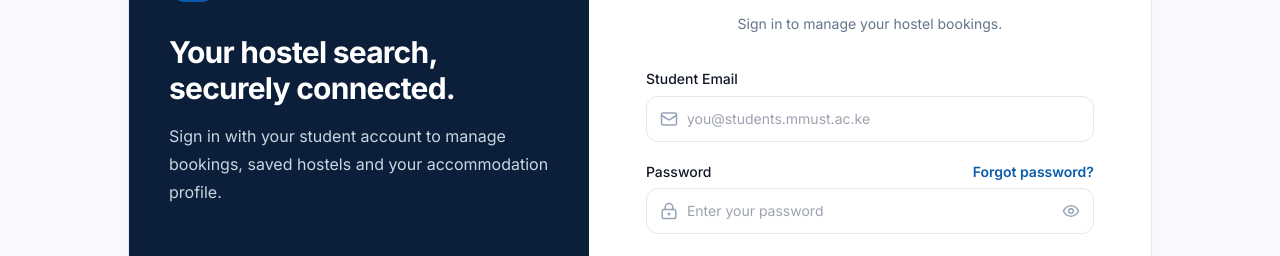
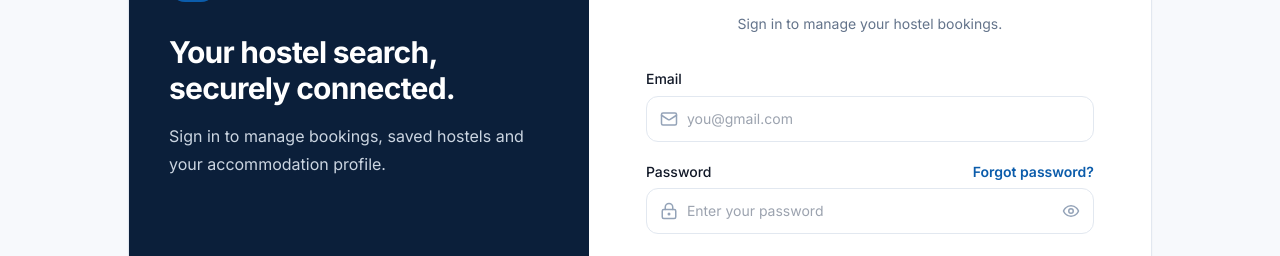
Before and after one commit to glenkevin425-ux/mmust-hostelhub, a React (Vite) app: page /login in a window 1280 px wide. Shown: the part 216-472 px from the top of the page. Built offline with nearby package versions, Linux system fonts and the light colour scheme; no server answers.

Commit message:
Update login to use standard email instead of student email

```diff
--- a/src/pages/Login.tsx
+++ b/src/pages/Login.tsx
@@ -23,7 +23,7 @@ export default function Login() {
 
     const normalizedEmail = email.trim().toLowerCase();
     if (!/^\S+@\S+\.\S+$/.test(normalizedEmail)) {
-      setMessage({ type: "error", text: "Enter a valid student email address." });
+      setMessage({ type: "error", text: "Enter a valid email address." });
       return;
     }
     if (password.length < 6) {
@@ -48,7 +48,7 @@ export default function Login() {
     setMessage(null);
     const normalizedEmail = email.trim().toLowerCase();
     if (!/^\S+@\S+\.\S+$/.test(normalizedEmail)) {
-      setMessage({ type: "error", text: "Enter your student email first, then tap Forgot password." });
+      setMessage({ type: "error", text: "Enter your email first, then tap Forgot password." });
       return;
     }
 
@@ -67,7 +67,7 @@ export default function Login() {
           <div>
             <span className="flex h-12 w-12 items-center justify-center rounded-2xl bg-brand-blue"><GraduationCap size={24} /></span>
             <h2 className="mt-8 text-3xl font-bold tracking-tight">Your hostel search, securely connected.</h2>
-            <p className="mt-4 leading-7 text-slate-300">Sign in with your student account to manage bookings, saved hostels and your accommodation profile.</p>
+            <p className="mt-4 leading-7 text-slate-300">Sign in to manage bookings, saved hostels and your accommodation profile.</p>
           </div>
           <div className="space-y-3 text-sm text-slate-300">
             <p className="flex items-center gap-2"><ShieldCheck size={17} /> Secure session management</p>
@@ -85,10 +85,10 @@ export default function Login() {
 
             <form onSubmit={handleSubmit} className="mt-8 space-y-5" noValidate>
               <div>
-                <label htmlFor="email" className="text-sm font-medium text-ink">Student Email</label>
+                <label htmlFor="email" className="text-sm font-medium text-ink">Email</label>
                 <div className="relative mt-1.5">
                   <Mail className="pointer-events-none absolute left-3.5 top-1/2 -translate-y-1/2 text-slate-400" size={18} />
-                  <input id="email" type="email" autoComplete="email" required value={email} onChange={(e) => setEmail(e.target.value)} placeholder="you@students.mmust.ac.ke" className="w-full rounded-xl border border-slate-200 py-3 pl-10 pr-3.5 text-sm focus:border-brand-blue focus:outline-none focus:ring-2 focus:ring-brand-blue/10" />
+                  <input id="email" type="email" autoComplete="email" required value={email} onChange={(e) => setEmail(e.target.value)} placeholder="you@gmail.com" className="w-full rounded-xl border border-slate-200 py-3 pl-10 pr-3.5 text-sm focus:border-brand-blue focus:outline-none focus:ring-2 focus:ring-brand-blue/10" />
                 </div>
               </div>
 
```
